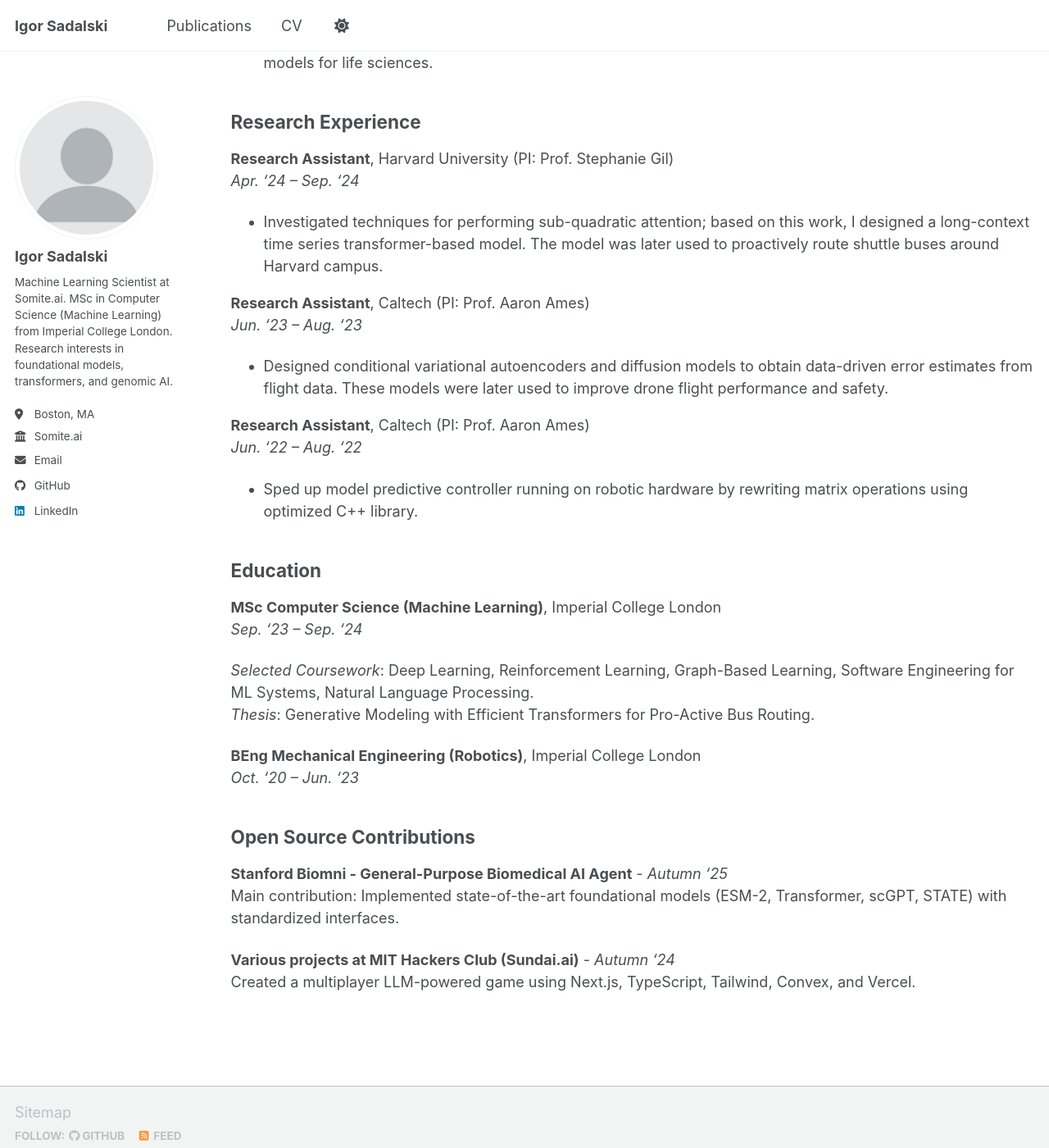
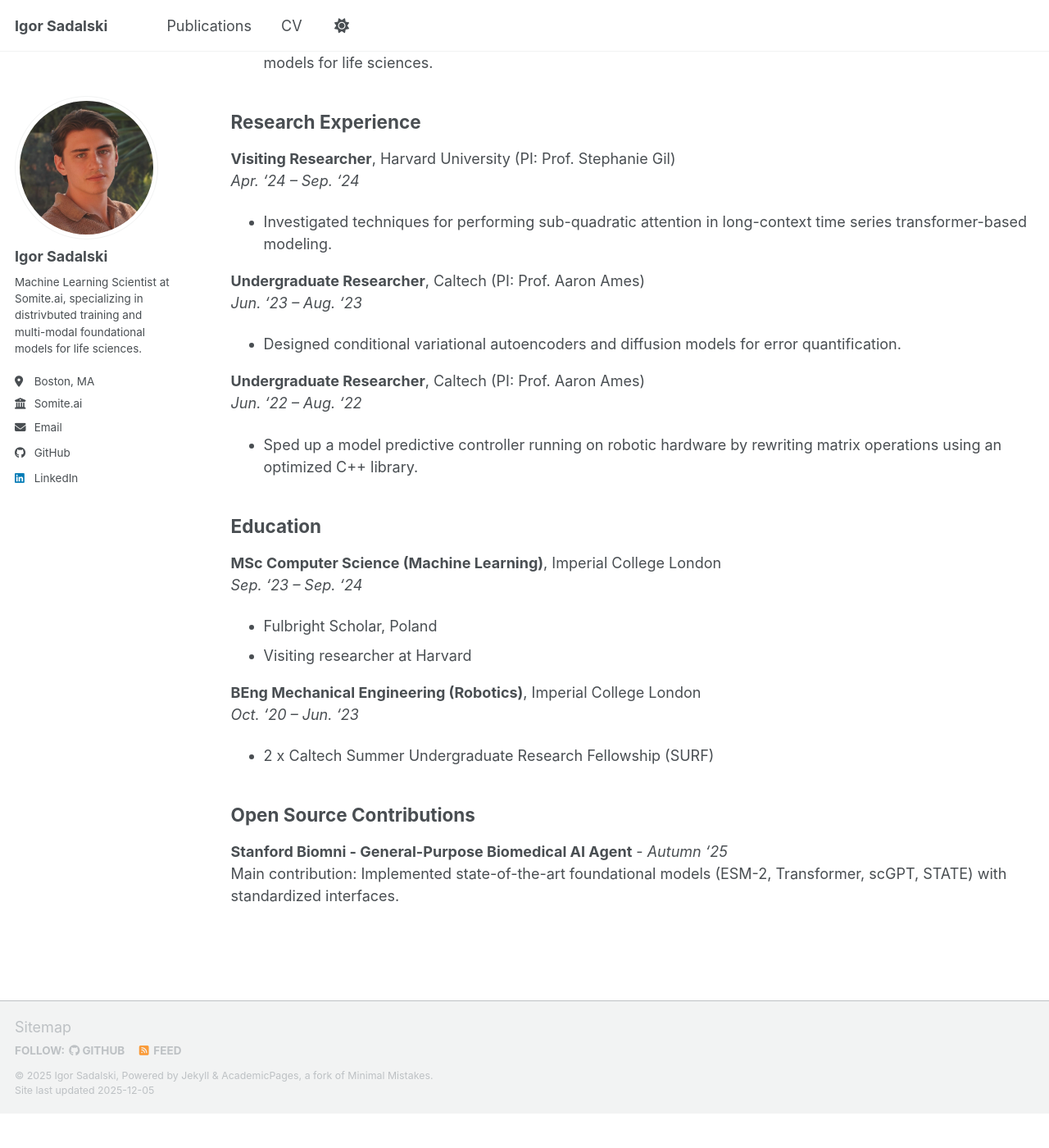
Before and after one commit to igor-sadalski/igor-sadalski.github.io, a Jekyll site: the page built from _pages/cv.md, in a window 1280 px wide and 1400 px high, scrolled down 259 px. Shown: the whole window at 82% size. Built offline with Jekyll 4.4.1, drawn with Linux system fonts in a browser that asks for light colours; a script bundle is joined from its source files by our own code; library files that are not in the unit come from our copies; after the commit the page ends 1617 px from its top, so only the background shows below that.

Commit message:
update profile pic

```diff
--- a/_config.yml
+++ b/_config.yml
@@ -23,10 +23,10 @@
 #               Additional customization can be done by editing /_includes/author-profile.html
 author:
   # Biographic information
-  avatar           : "profile.png"
+  avatar           : "profile_pic.png"
   name             : "Igor Sadalski"
   pronouns         : # example: "she/her"
-  bio              : "Machine Learning Scientist at Somite.ai. MSc in Computer Science (Machine Learning) from Imperial College London. Research interests in foundational models, transformers, and genomic AI."
+  bio              : "Machine Learning Scientist at Somite.ai, specializing in distrivbuted training and multi-modal foundational models for life sciences."
   location         : "Boston, MA"
   employer         : "Somite.ai"
   uri              : # URL
@@ -243,7 +243,7 @@
       author_profile: true
       read_time: true
       comments: true
-      share: true
+      share: false
       related: true
   # _pages
   - scope:
@@ -259,7 +259,7 @@
     values:
       layout: single
       author_profile: true
-      share: true
+      share: false
       comments: true
   # _publications
   - scope:
@@ -277,7 +277,7 @@
     values:
       layout: single
       author_profile: true
-      share: true
+      share: false
       comment: true
   # _talks
   - scope:
@@ -286,7 +286,7 @@
     values:
       layout: talk
       author_profile: true
-      share: true
+      share: false
 
 
 # Sass/SCSS
--- a/_data/authors.yml
+++ b/_data/authors.yml
@@ -4,7 +4,7 @@
   name        : "Igor Sadalski"
   uri         : "https://igor-sadalski.github.io"
   email       : "igor.sadalski@gmail.com"
-  bio         : "Machine Learning Scientist at Somite.ai. MSc in Computer Science (Machine Learning) from Imperial College London."
-  avatar      : "profile.png"
+  bio         : "Machine Learning Scientist at Somite.ai. MSc in Computer Science (Machine Learning) from Imperial College London. Research interests in foundational models, transformers, and genomic AI."
+  avatar      : "profile_pic.png"
   github      : "igor-sadalski"
   linkedin    : "igorsadalski"
--- a/_layouts/single.html
+++ b/_layouts/single.html
@@ -83,8 +83,6 @@
         {% include page__taxonomy.html %}
       </footer>
 
-      {% if page.share %}{% include social-share.html %}{% endif %}
-
       {% include post_pagination.html %}
     </div>
 
--- a/_layouts/talk.html
+++ b/_layouts/talk.html
@@ -52,8 +52,6 @@
         {% include page__taxonomy.html %}
       </footer>
 
-      {% if page.share %}{% include social-share.html %}{% endif %}
-
       {% include post_pagination.html %}
     </div>
 
--- a/_pages/cv.md
+++ b/_pages/cv.md
@@ -18,36 +18,33 @@
 
 ## Research Experience
 
-**Research Assistant**, Harvard University (PI: Prof. Stephanie Gil)
+**Visiting Researcher**, Harvard University (PI: Prof. Stephanie Gil)
 *Apr. '24 – Sep. '24*
 
-* Investigated techniques for performing sub-quadratic attention; based on this work, I designed a long-context time series transformer-based model. The model was later used to proactively route shuttle buses around Harvard campus.
+* Investigated techniques for performing sub-quadratic attention in long-context time series transformer-based modeling.
 
-**Research Assistant**, Caltech (PI: Prof. Aaron Ames)
+**Undergraduate Researcher**, Caltech (PI: Prof. Aaron Ames)
 *Jun. '23 – Aug. '23*
 
-* Designed conditional variational autoencoders and diffusion models to obtain data-driven error estimates from flight data. These models were later used to improve drone flight performance and safety.
+* Designed conditional variational autoencoders and diffusion models for error quantification.
 
-**Research Assistant**, Caltech (PI: Prof. Aaron Ames)
+**Undergraduate Researcher**, Caltech (PI: Prof. Aaron Ames)
 *Jun. '22 – Aug. '22*
 
-* Sped up model predictive controller running on robotic hardware by rewriting matrix operations using optimized C++ library.
+* Sped up a model predictive controller running on robotic hardware by rewriting matrix operations using an optimized C++ library.
 
 ## Education
 
 **MSc Computer Science (Machine Learning)**, Imperial College London
 *Sep. '23 – Sep. '24*
-
-*Selected Coursework*: Deep Learning, Reinforcement Learning, Graph-Based Learning, Software Engineering for ML Systems, Natural Language Processing.
-*Thesis*: Generative Modeling with Efficient Transformers for Pro-Active Bus Routing.
+* Fulbright Scholar, Poland
+* Visiting researcher at Harvard
 
 **BEng Mechanical Engineering (Robotics)**, Imperial College London
 *Oct. '20 – Jun. '23*
+* 2 x Caltech Summer Undergraduate Research Fellowship (SURF)
 
 ## Open Source Contributions
 
 **Stanford Biomni - General-Purpose Biomedical AI Agent** - *Autumn '25*
 Main contribution: Implemented state-of-the-art foundational models (ESM-2, Transformer, scGPT, STATE) with standardized interfaces.
-
-**Various projects at MIT Hackers Club (Sundai.ai)** - *Autumn '24*
-Created a multiplayer LLM-powered game using Next.js, TypeScript, Tailwind, Convex, and Vercel.
```
Also changed, not shown: _data/cv.json (+26 -5 lines), images/profile_pic.png (added), profile_pic.png (added).
